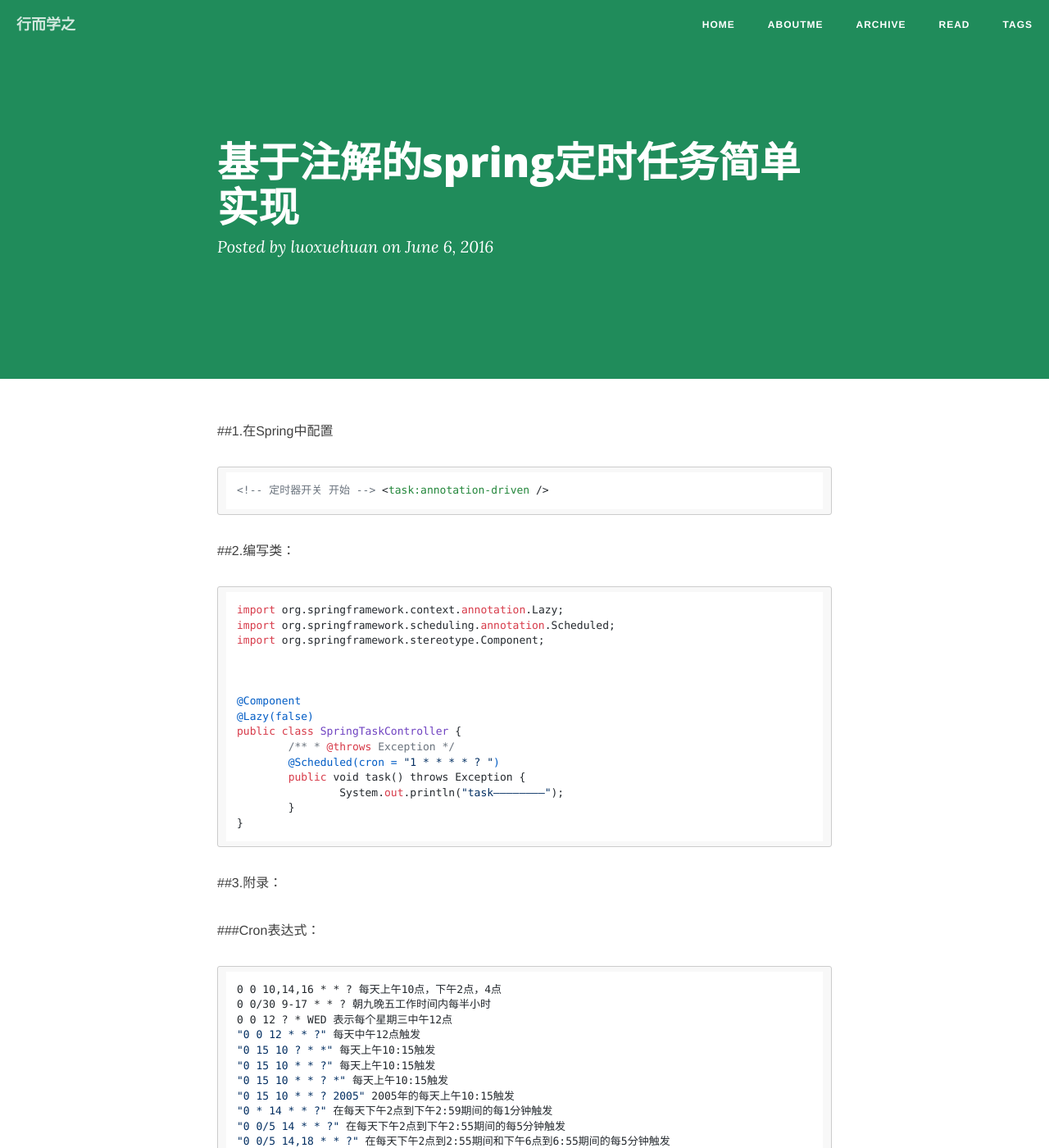
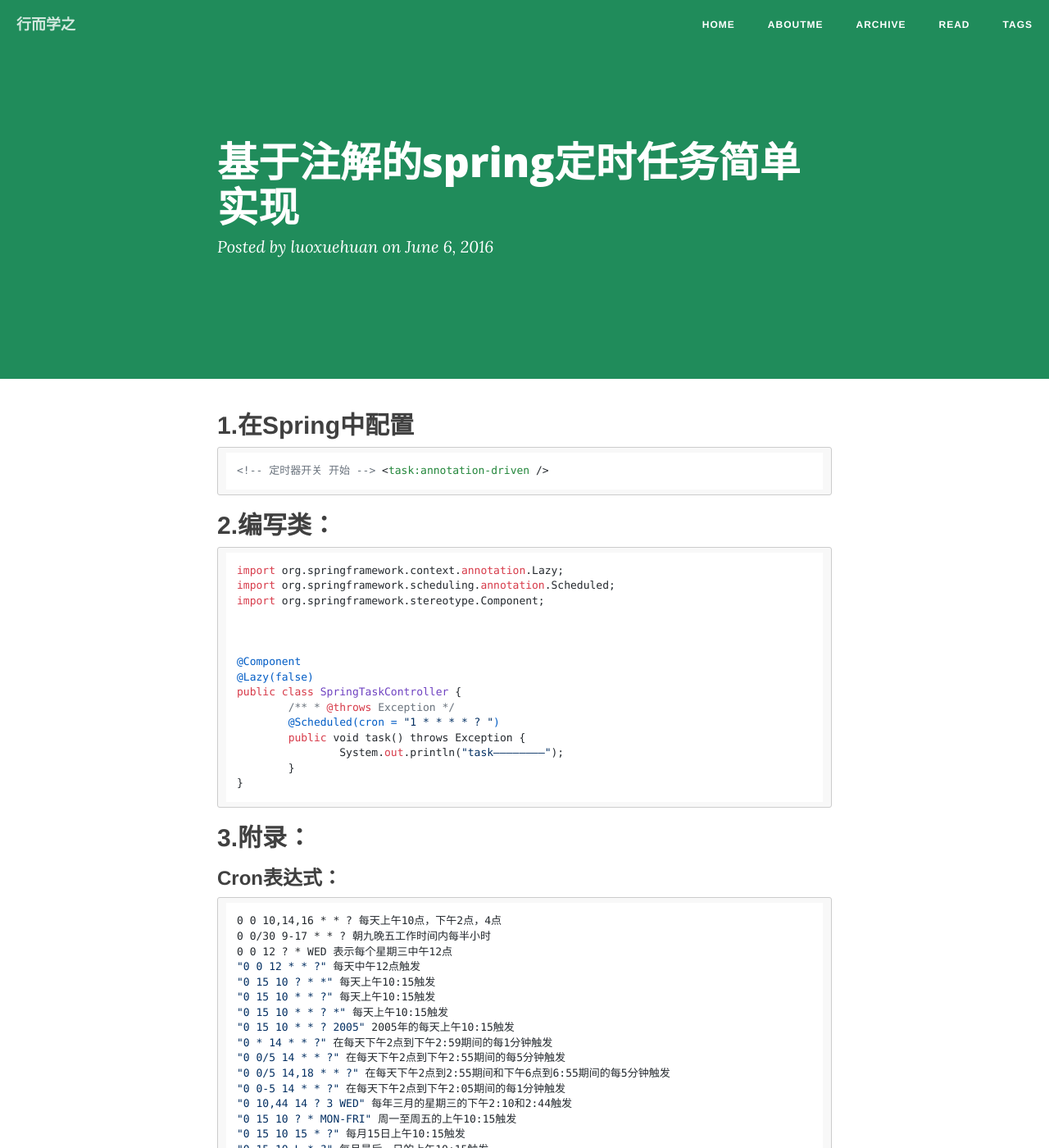
Before and after one commit to luoxuehuan/myblog, a Jekyll site: the page built from _posts/2016-06-06-基于注解的Spring定时任务简单实现.md, in a window 1280 px wide and 1400 px high. Shown: the whole window at 82% size. Built offline with Jekyll 4.4.1, drawn with Linux system fonts in a browser that asks for light colours; nearby versions of some CDN libraries; Markdown is read by kramdown in place of the engine named in the settings; comment, search, counter and statistics services are not loaded; part of the change alters nothing that is shown.

```diff
--- a/_config.yml
+++ b/_config.yml
@@ -26,9 +26,7 @@ zhihu_username:
 # Build settings
 # use Github Flavored Markdown !important
 # document: http://jekyllrb.com/docs/configuration/#kramdown
-markdown: kramdown
-kramdown:
-  input: GFM
+markdown: rdiscount
 highlighter: rouge
 permalink: pretty
 paginate: 8
```
